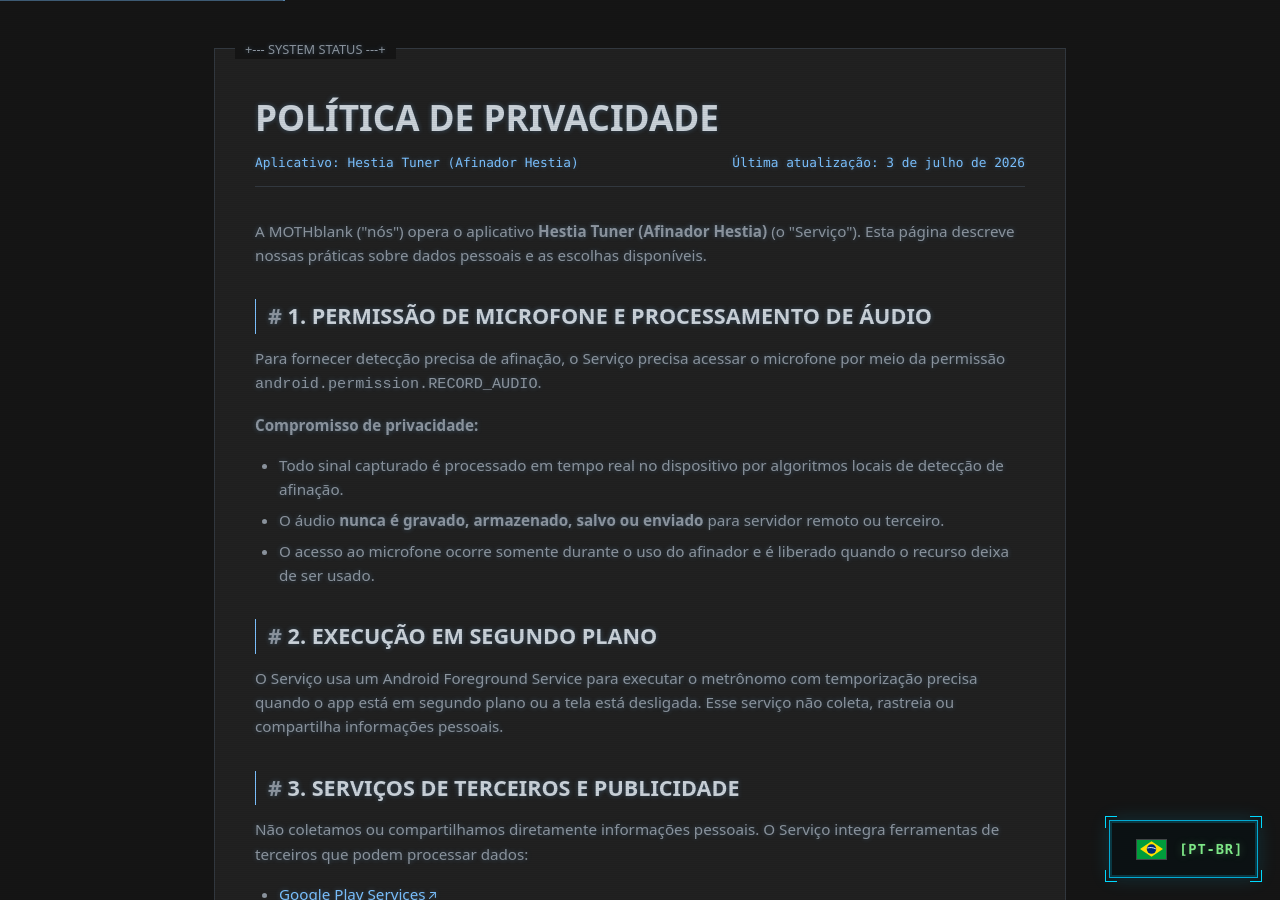
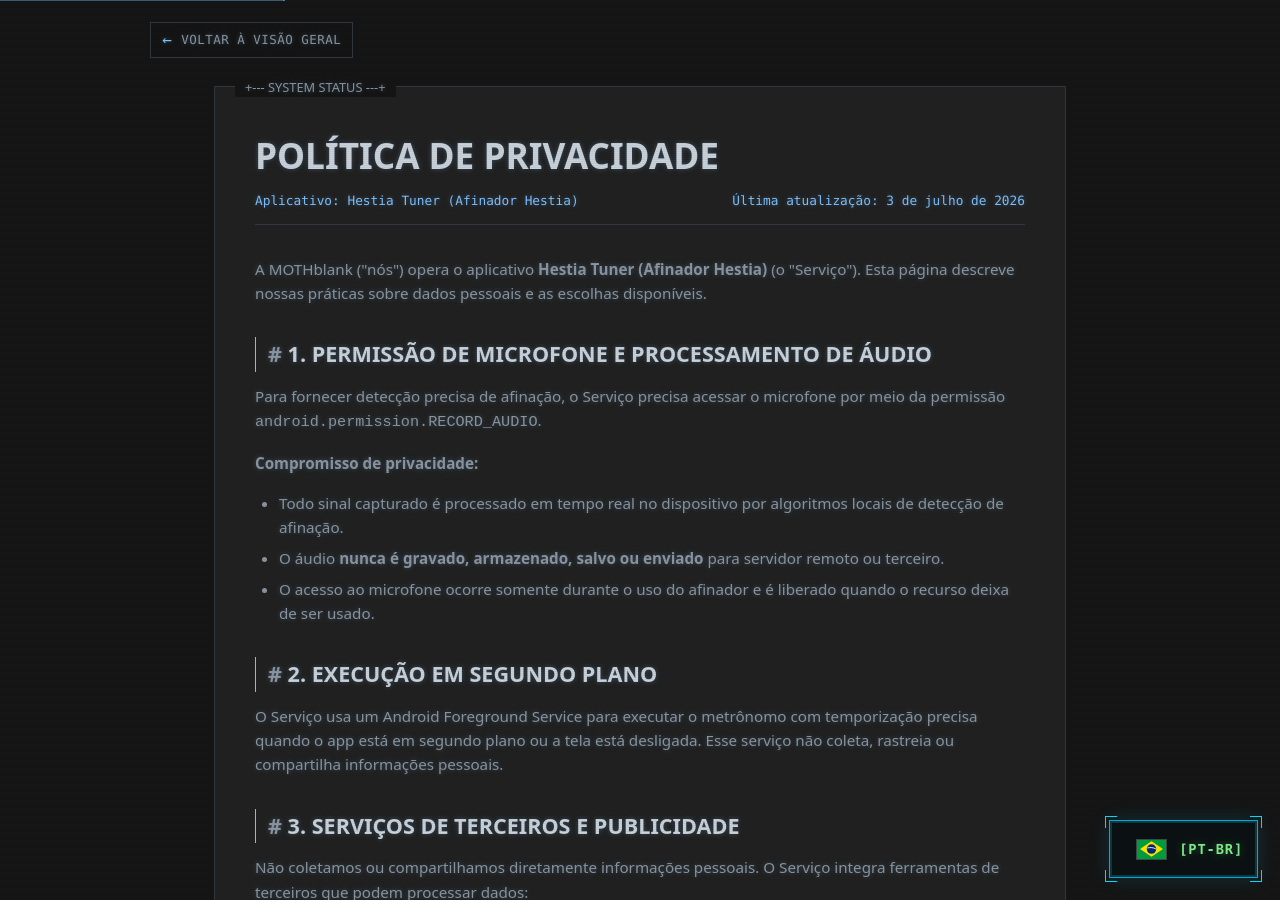
Before and after one commit to MOTHblank/mothblank.github.io, a Jekyll site: the page built from pt-BR/privacy-hestia.html, in a window 1280 px wide and 900 px high. Built offline with Jekyll 4.4.1, drawn with Linux system fonts in a browser that asks for light colours; part of the change alters nothing that is shown.

```diff
--- a/pt-BR/privacy-hestia.html
+++ b/pt-BR/privacy-hestia.html
@@ -6,6 +6,8 @@ description: "Política de Privacidade do Hestia Tuner (Afinador Hestia), afinad
 alternate_url: "/privacy-hestia.html"
 english_url: "/privacy-hestia.html"
 permalink: "/pt-BR/privacy-hestia.html"
+parent_url: "/pt-BR/hestia-tuner.html"
+back_label: "back_overview"
 ---
 <main id="main-content" tabindex="-1"><div class="doc-card">
 <h1>Política de Privacidade</h1><div class="doc-meta"><span>Aplicativo: Hestia Tuner (Afinador Hestia)</span><span>Última atualização: 3 de julho de 2026</span></div>
```
